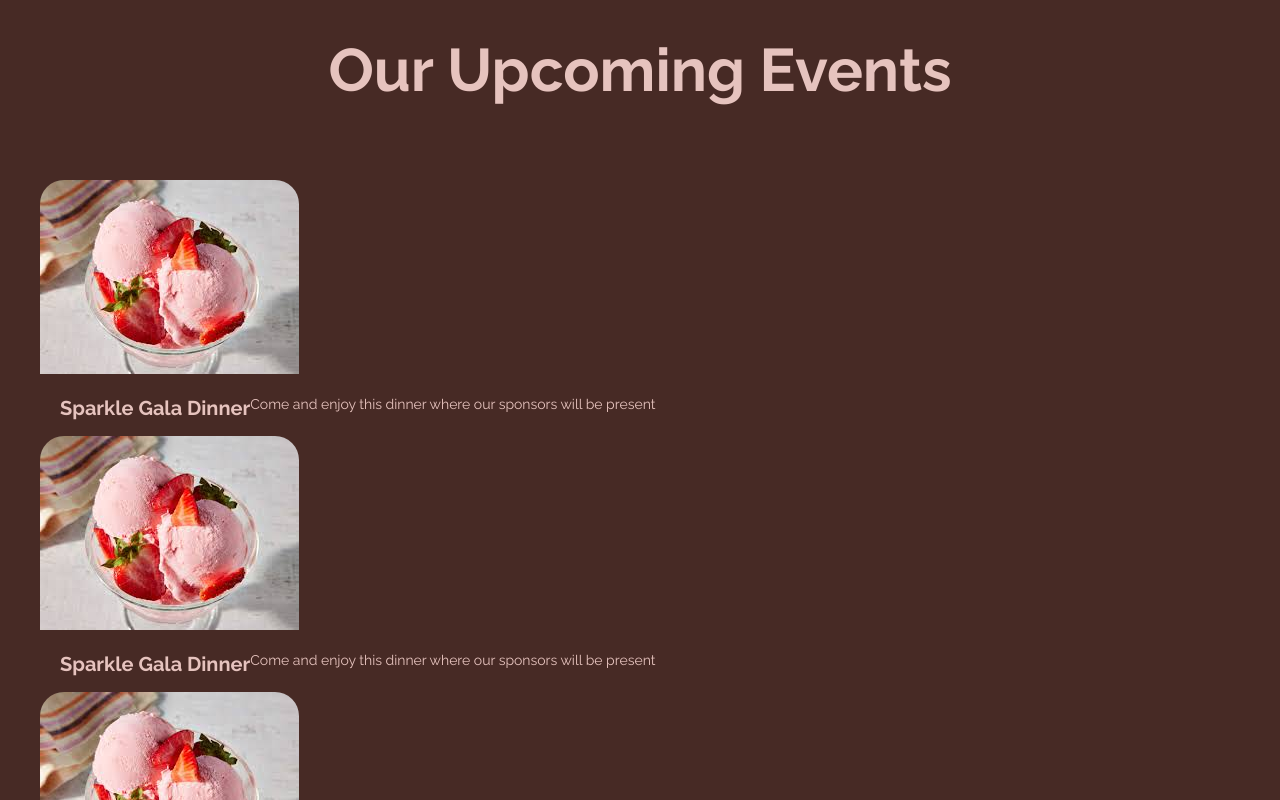
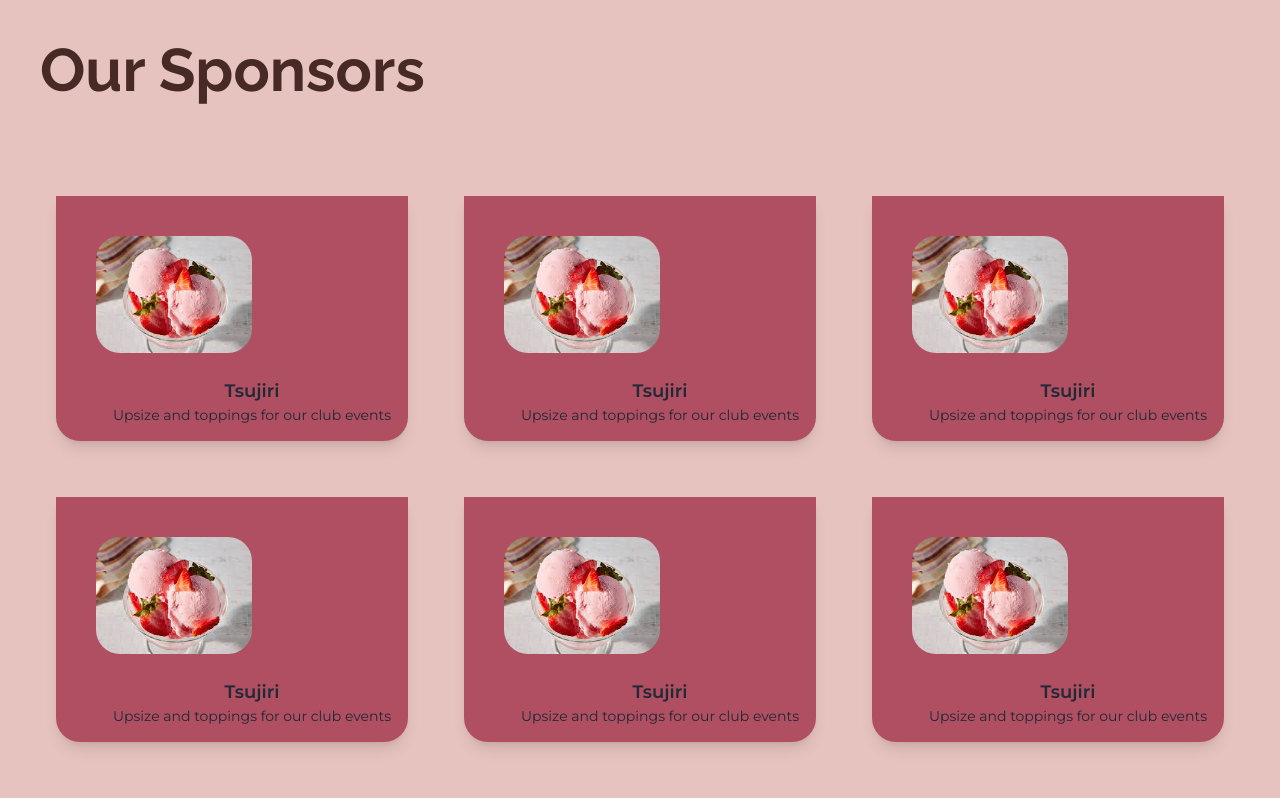
Before and after one commit to UoaWDCC/uads-member-app-v2, a React (Vite) app in the folder web/: page /sponsors in a window 1280 px wide. Shown: the top 800 px of the page. Built offline with nearby package versions, Linux system fonts and the light colour scheme.

Commit message:
UADS-19 feat adding sponsor cards

```diff
--- /dev/null
+++ b/web/src/pages/Home.tsx
@@ -0,0 +1,59 @@
+import { NavLink } from "react-router-dom";
+
+
+
+export default function Home() {
+  return (
+    <>
+      <Landing>
+        <p className="h-20 w-full bg-red-50">Placeholder navbar</p>
+      </Landing>
+
+<Sponsor/>
+
+    </>
+  );
+}
+
+function Landing({ children }: { children: JSX.Element }) {
+
+
+  return (
+
+    <div className="min-h-screen flex flex-col  h-auto bg-gradient-to-b from-light-pink via-light-pink to-pink items-center relative">
+      {children}
+    </div>
+  );
+}
+
+function Sponsor() {
+  return (
+    <div className="flex flex-col gap-10 h-screen pb-20 bg-pink">
+      <PinkButton linkto="/sponsors" buttontext="See our sponsors" />
+    </div>
+  );
+}
+
+
+
+
+
+
+interface PinkButtonProps {
+  linkto: string;
+  buttontext: string;
+}
+
+function PinkButton({ linkto, buttontext }: PinkButtonProps) {
+  return (
+    <>
+      <div className="text-center">
+        <NavLink to={linkto}>
+          <button className="bg-light-pink p-5 rounded-2xl text-brown font-bold text-2xl font-raleway">
+            {buttontext}
+          </button>
+        </NavLink>
+      </div>
+    </>
+  );
+}
--- a/web/src/pages/Sponsor.tsx
+++ b/web/src/pages/Sponsor.tsx
@@ -12,9 +12,9 @@
 function SponsorSection() {
   return (
     <>
-      <div className="flex flex-col h-auto bg-brown content-center">
-        <h1 className="p-10 text-center text-6xl font-bold text-light-pink font-raleway">
-          Our Upcoming Events
+      <div className="flex flex-col h-auto bg-light-pink content-center">
+        <h1 className="p-10 text-left text-6xl font-bold text-brown font-raleway">
+          Our Sponsors
         </h1>
         {/* event group cards not centered */}
         <SponsorGroups />
@@ -25,25 +25,40 @@
 
 function SponsorGroups() {
   return (
-    <>
-      <div className=" flex flex-wrap justify-start m-10">
+    <div className="container mx-auto p-10 pl-10 pr-10">
+      <div className="grid grid-cols-1 sm:grid-cols-2 lg:grid-cols-3 gap-6">
         <SponsorCard
           image={placeholder}
-          sponsorName="Sparkle Gala Dinner"
-          sponsorDesc="Come and enjoy this dinner where our sponsors will be present"
+          sponsorName="Tsujiri"
+          sponsorDesc="Upsize and toppings for our club events"
         />
         <SponsorCard
           image={placeholder}
-          sponsorName="Sparkle Gala Dinner"
-          sponsorDesc="Come and enjoy this dinner where our sponsors will be present"
+          sponsorName="Tsujiri"
+          sponsorDesc="Upsize and toppings for our club events"
         />
         <SponsorCard
           image={placeholder}
-          sponsorName="Sparkle Gala Dinner"
-          sponsorDesc="Come and enjoy this dinner where our sponsors will be present"
+          sponsorName="Tsujiri"
+          sponsorDesc="Upsize and toppings for our club events"
+        />
+        <SponsorCard
+         image={placeholder}
+          sponsorName="Tsujiri"
+          sponsorDesc="Upsize and toppings for our club events"
+        />
+        <SponsorCard
+         image={placeholder}
+          sponsorName="Tsujiri"
+          sponsorDesc="Upsize and toppings for our club events"
+        />
+        <SponsorCard
+         image={placeholder}
+          sponsorName="Tsujiri"
+          sponsorDesc="Upsize and toppings for our club events"
         />
       </div>
-    </>
+    </div>
   );
 }
 
@@ -59,22 +74,18 @@
   sponsorDesc,
 }: SponsorCardProps) {
   return (
-    <>
-
-            <div className="h-64 overflow-hidden">
-              <img
-                className=" rounded-3xl rounded-b-none"
-                src={image}
-
-              />
-            <div className="flex flex-row justify-evenly m-5 pb-5">
-
-                <h2 className="text-center md:text-left font-bold text-light-pink text-xl font-raleway">
-                  {sponsorName}
-                </h2>
-                <p className="text-light-pink text-sm font-raleway">{sponsorDesc}</p>
-            </div>
-          </div>
-    </>
+    <div className="p-4">
+      <div className="rounded-3xl rounded-t-none bg-pink shadow-lg pl-10 pt-10">
+        <img
+          className="rounded-3xl w-1/2 object-cover"
+          src={image}
+          alt={`${sponsorName} logo`}
+        />
+        <div className="text-center mt-2 p-4">
+          <h2 className="text-lg font-semibold">{sponsorName}</h2>
+          <p className="text-sm">{sponsorDesc}</p>
+        </div>
+      </div>
+    </div>
   );
 }
```
